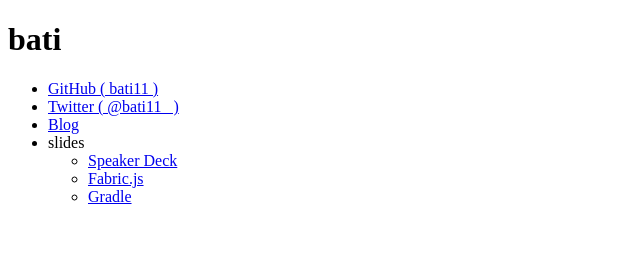
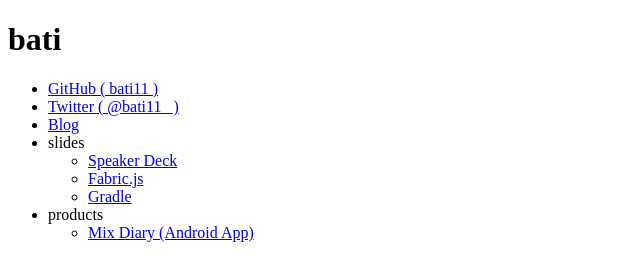
Before and after one commit to kariyayo/kariyayo.github.io, a plain HTML site: page index.html in a window 1280 px wide. Shown: the whole page, without its empty margins (0-640 px from the left). Drawn offline with Linux system fonts and the light colour scheme.

Commit message:
Add products

```diff
--- a/index.html
+++ b/index.html
@@ -18,6 +18,11 @@
         <li><a href="http://bati11.github.io/slides/gradle/#/">Gradle</a></li>
       </ul>
     </li>
+    <li>products
+      <ul>
+        <li><a href="https://play.google.com/store/apps/details?id=info.bati11.mixdiary.app&hl=ja">Mix Diary (Android App)</a></li>
+      </ul>
+    </li>
   </ul>
 </body>
 </html>
```
